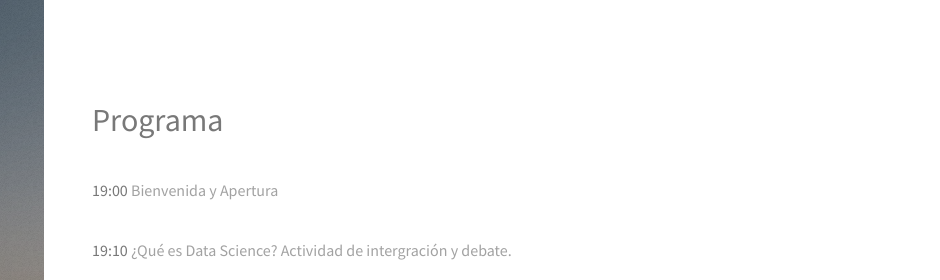
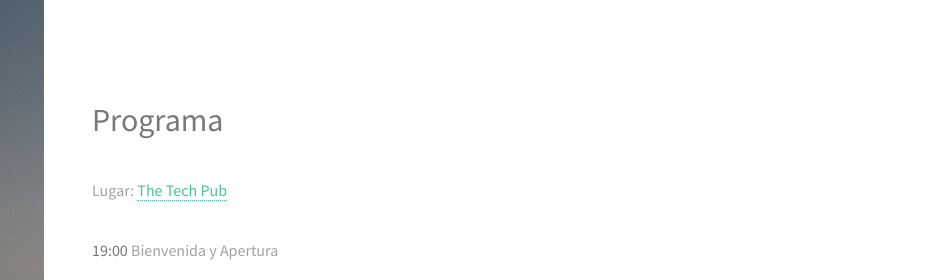
Before and after one commit to DataScienceCordoba/DataScienceCordoba.github.io, a plain HTML site: page encuentros/abril-2015.html in a window 1280 px wide. Shown: the top 280 px of the page, 340-1280 px from the left. Drawn offline with Linux system fonts and the light colour scheme.

Commit message:
Agregar lugar del evento

```diff
--- a/encuentros/abril-2015.html
+++ b/encuentros/abril-2015.html
@@ -39,6 +39,7 @@
 						<header class="major">
 							<h2>Programa</h2>
 						</header>
+<p>Lugar: <b><a target='_blank' href='http://www.thetechpub.com.ar/'>The Tech Pub</a></b></p>
 <p><b>19:00</b> Bienvenida y Apertura</p>
 <p><b>19:10</b> ¿Qué es Data Science? Actividad de intergración y debate.</p>
 <p><b>19:40</b> Data Science para Managers: Breve Introducción a la disciplina
```
